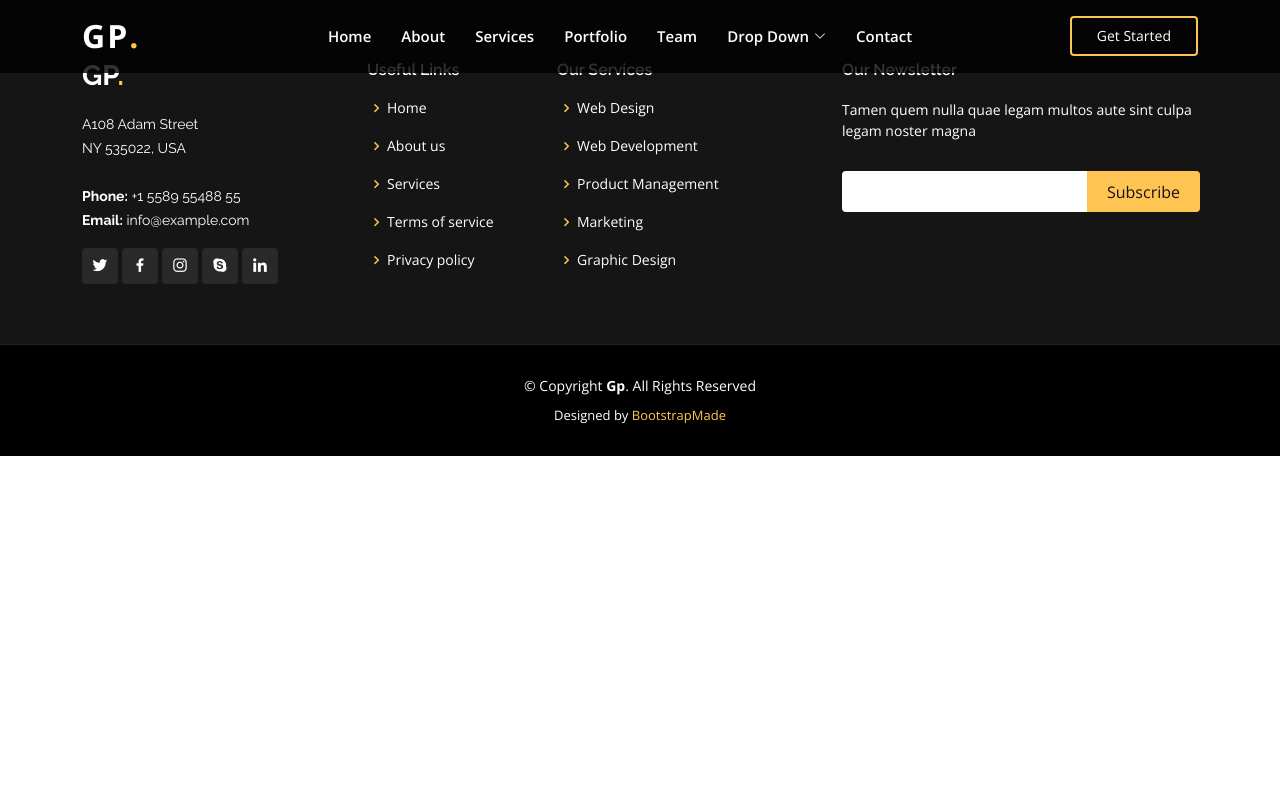
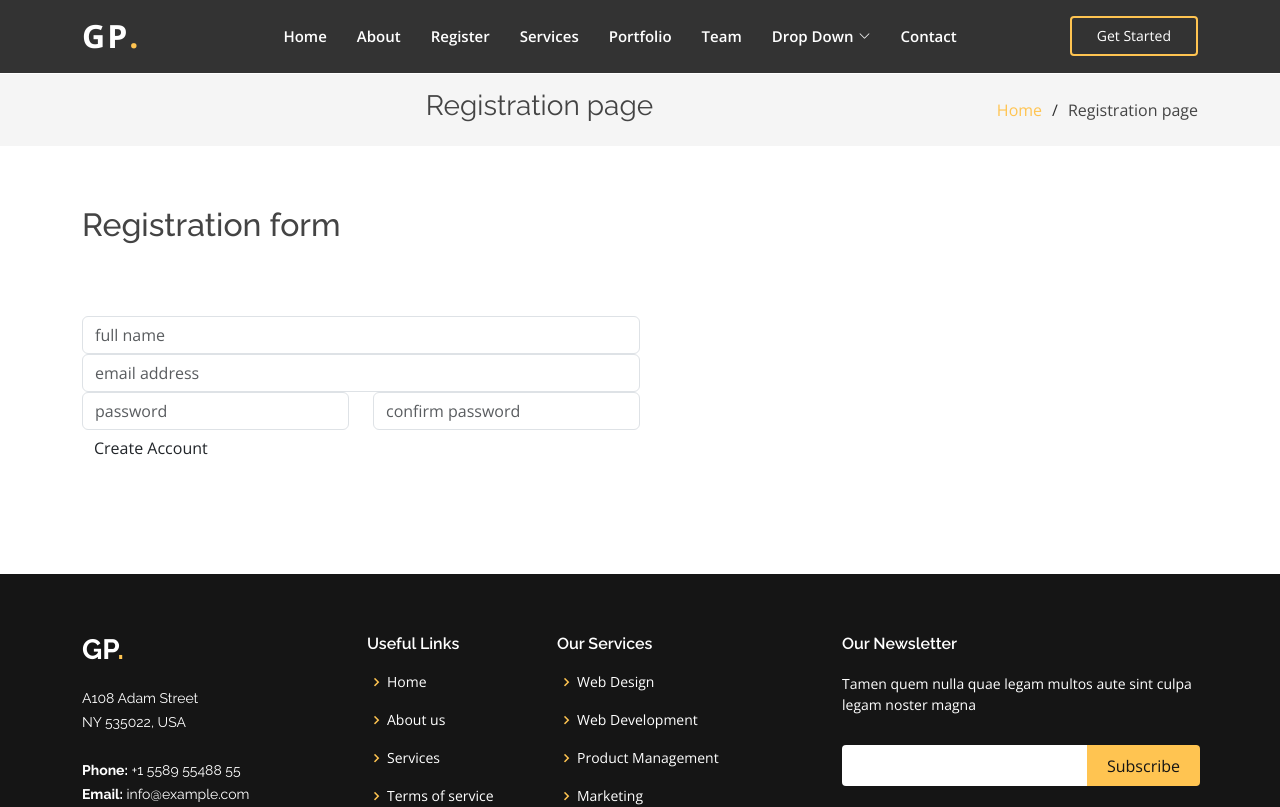
Before and after one commit to JuliaOrel/React, a Vue app in the folder HW_3helloApi/front_api/: page /register in a window 1280 px wide. Shown: the top 807 px of the page. Built offline with nearby package versions, Linux system fonts and the light colour scheme.

Commit message:
horoscope register

```diff
--- /dev/null
+++ b/HW_3helloApi/front_api/src/components/Forms/FormRegister.vue
@@ -0,0 +1,72 @@
+<script setup>
+import {toast} from "vue3-toastify";
+import {useAuthStore} from "@/stores/auth/auth";
+import {onMounted, ref} from "vue";
+import {useRouter} from "vue-router";
+
+const authStore=useAuthStore()
+const router=useRouter()
+
+onMounted(()=>{
+    if(authStore.isLogin){
+        toast.error("U are in the sys")
+        this.router.push('/')
+    }
+})
+
+const user = ref({
+    name: '', email: '', password: '', confirmPassword: ''
+})
+
+const sendToBack = ()=>{
+    authStore.doRegister(user.value)
+    return false;
+}
+</script>
+
+<template>
+<h2>Registration form</h2>
+    <div class="bform py-5">
+        <div class="row">
+            <div class="container">
+                <div class="col-lg-6 align-justify-center pr-4 pl-0 contact-form">
+                    <div class="">
+                        <form class="mt-3" @submit.prevent="sendToBack">
+                            <div class="row">
+                                <div class="col-lg-12">
+                                    <div class="form-group">
+                                        <input class="form-control" type="text" placeholder="full name" v-model="user.name">
+                                    </div>
+                                </div>
+                                <div class="col-lg-12">
+                                    <div class="form-group">
+                                        <input class="form-control" type="email" placeholder="email address" v-model="user.email">
+                                    </div>
+                                </div>
+                                <div class="col-lg-6">
+                                    <div class="form-group">
+                                        <input class="form-control" type="password" placeholder="password" v-model="user.password">
+                                    </div>
+                                </div>
+                                <div class="col-lg-6">
+                                    <div class="form-group">
+                                        <input class="form-control" type="password" placeholder="confirm password" v-model="user.confirmPassword">
+                                    </div>
+                                </div>
+                                <div class="col-lg-12">
+                                    <button type="submit" class="btn btn-md btn-block btn-danger-gradiant border-0">
+                                        <span>Create Account</span>
+                                    </button>
+                                </div>
+                            </div>
+                        </form>
+                    </div>
+                </div>
+            </div>
+        </div>
+    </div>
+</template>
+
+<style scoped>
+
+</style>
--- a/HW_3helloApi/front_api/src/layout/SiteHeader.vue
+++ b/HW_3helloApi/front_api/src/layout/SiteHeader.vue
@@ -1,5 +1,7 @@
 <script setup>
+import {useAuthStore} from "@/stores/auth/auth";
 
+const authStore=useAuthStore()
 </script>
 
 <template>
@@ -14,6 +16,8 @@
                 <ul>
                     <li><RouterLink to="/">Home</RouterLink></li>
                     <li><RouterLink to="/about">About</RouterLink></li>
+                    <li v-if="!authStore.isLogin"><RouterLink to="/register">Register</RouterLink></li>
+                    <li v-else>Logout</li>
 
                     <li><a href="#services">Services</a></li>
                     <li><a href="#portfolio">Portfolio</a></li>
--- a/HW_3helloApi/front_api/src/router/index.js
+++ b/HW_3helloApi/front_api/src/router/index.js
@@ -16,6 +16,11 @@ const router = createRouter({
       // this generates a separate chunk (About.[hash].js) for this route
       // which is lazy-loaded when the route is visited.
       component: () => import('../views/AboutView.vue')
+    },
+    {
+      path: '/register',
+      name: 'register',
+      component:() => import('../views/MyAuth/RegisterView.vue')
     }
   ]
 })
--- /dev/null
+++ b/HW_3helloApi/front_api/src/stores/auth/auth.js
@@ -0,0 +1,17 @@
+import {defineStore} from "pinia";
+import {toast} from "vue3-toastify";
+
+export const useAuthStore= defineStore('auth', {
+    state: () =>({
+    isPreload: false,
+        isError: false,
+        error: {},
+        isLogin: false
+    }),
+    actions: {
+    doRegister(newUser){
+        toast.info(newUser.name)
+        console.log(newUser.name)
+    }
+    }
+})
--- /dev/null
+++ b/HW_3helloApi/front_api/src/views/MyAuth/RegisterView.vue
@@ -0,0 +1,32 @@
+<script setup>
+import FormRegister from "@/components/Forms/FormRegister.vue";
+
+const pageTitle="Registration page"
+import SiteBreadcrumbs from "@/layout/SiteBreadcrumbs.vue";
+import {useAuthStore} from "@/stores/auth/auth";
+import {onMounted} from "vue";
+import {toast} from "vue3-toastify";
+const authStore=useAuthStore()
+
+onMounted(()=>{
+    if(authStore.isLogin){
+        toast.error("U are in the sys")
+        this.router.push('/')
+    }
+})
+
+</script>
+
+<template>
+    <SiteBreadcrumbs :pageTitle=pageTitle></SiteBreadcrumbs>
+    <section class="inner-page">
+        <div class="container">
+
+            <FormRegister></FormRegister>
+        </div>
+    </section>
+</template>
+
+<style scoped>
+
+</style>
```
Also changed, not shown: HW_3helloApi/front_api/src/components/Forms/FormChangePassword.vue (added, +11 -0 lines), HW_3helloApi/front_api/src/components/Forms/FormLogin.vue (added, +11 -0 lines), HW_3helloApi/front_api/src/components/Forms/FormProfile.vue (added, +11 -0 lines), HW_3helloApi/front_api/src/views/MyAuth/ChangePasswordView.vue (added, +11 -0 lines), HW_3helloApi/front_api/src/views/MyAuth/EditProfileView.vue (added, +11 -0 lines), HW_3helloApi/front_api/src/views/MyAuth/LoginView.vue (added, +11 -0 lines).
